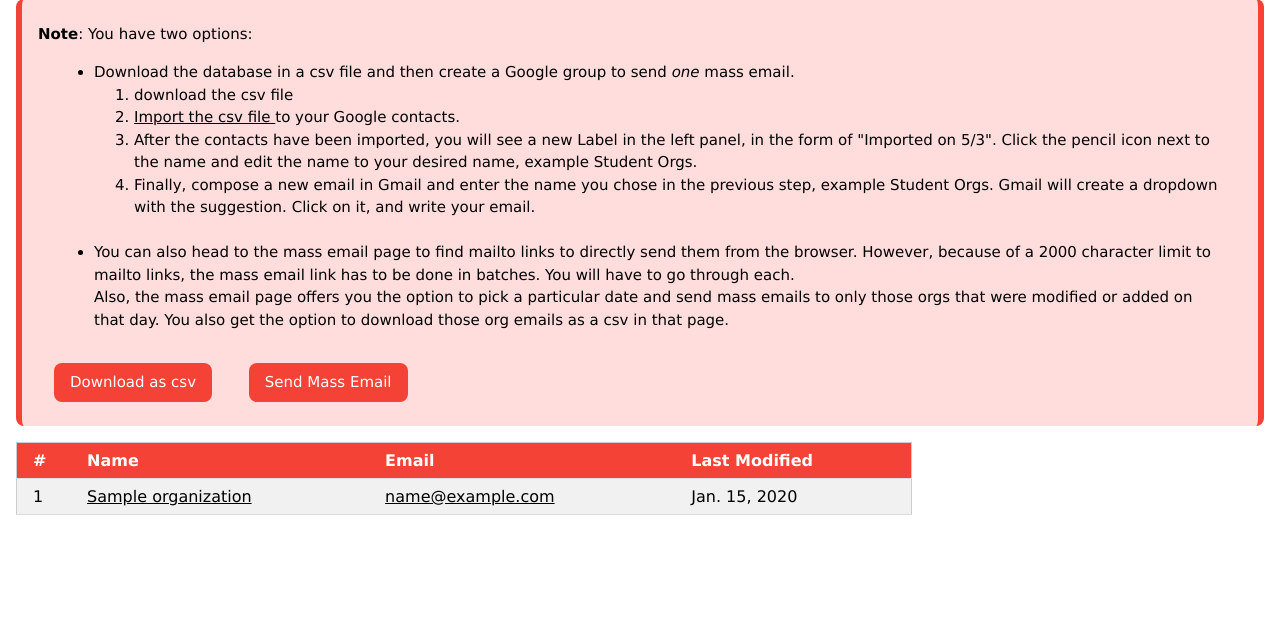
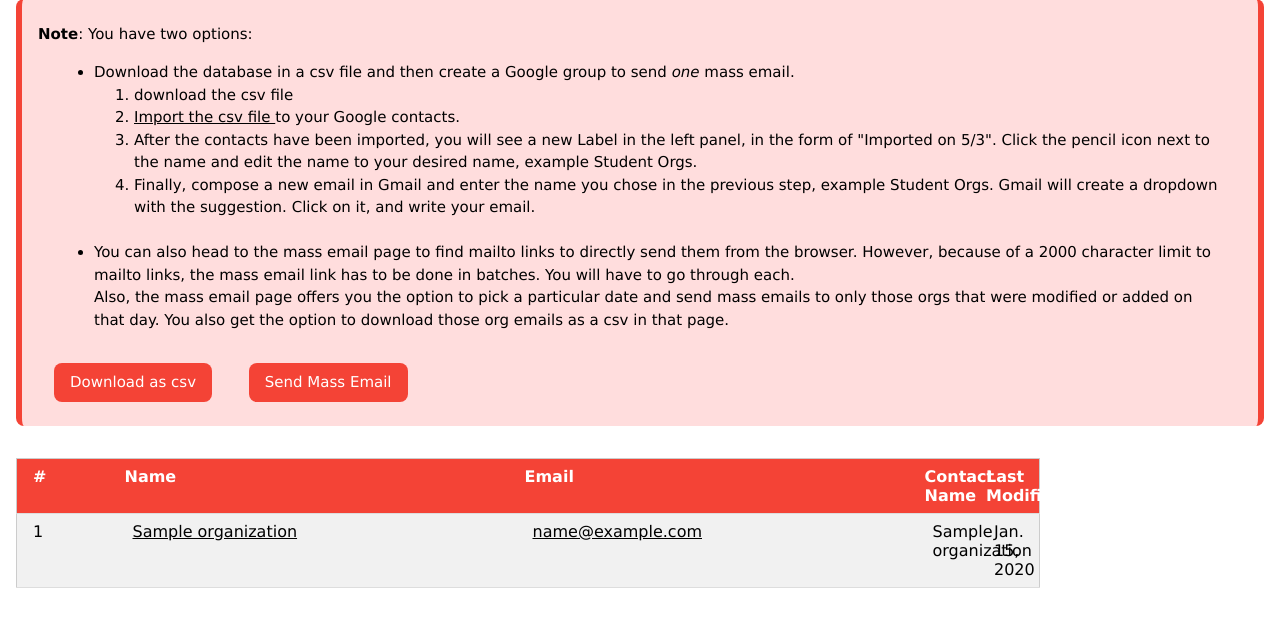
Before and after one commit to DeepBhat/TamuOrgsMails, a Django app: page / in a window 1280 px wide. Shown: the part 162-800 px from the top of the page. Run offline with Django 3.2, Linux system fonts and the light colour scheme; tables that the repository leaves empty hold one stand-in row (values such as "Sample post").

Commit message:
added more requirements

```diff
--- a/app/models.py
+++ b/app/models.py
@@ -8,7 +8,7 @@ class Organization(models.Model):
     org_page = URLField(unique=True)
     email = EmailField()
     date_modified = DateField(auto_now=True)
-    contact_name = CharField(max_length=100)
+    contact_name = CharField(max_length=100, default="")
 
     def __str__(self) -> str:
         return f"{self.name}: {self.email}"
--- a/app/templates/app/index.html
+++ b/app/templates/app/index.html
@@ -35,21 +35,24 @@
 </div>
 
 {% if orgs %}
-    <table class="w3-table-all w3-hoverable w3-border w3-margin w3-animate-opacity" style="width:70%;">
-        <tr class="w3-red">
-            <th> # </th>
-            <th> Name </th>
-            <th> Email </th>
-            <th> Last Modified </th>
-        </tr>
-
-        {% for org in orgs %}
-            <tr>
-                <td> {{ forloop.counter }} </td>
-                <td> <a href="{{ org.org_page }}"> {{ org.name }} </a> </td>
-                <td> <a href="mailto:{{ org.email }}"> {{ org.email }} </a> </td>
-                <td> {{ org.date_modified }} </a> </td>
+    <div class="w3-responsive">
+        <table class="w3-table-all w3-padding w3-hoverable w3-border w3-margin w3-animate-opacity" style="table-layout:fixed; width: 80%; ">
+            <tr class="w3-red w3-padding">
+                <th style="width:100px;"> # </th>
+                <th style="width:400px;"> Name </th>
+                <th style="width:400px;"> Email </th>
+                <th> Contact Name </th>
+                <th> Last Modified </th>
             </tr>
-        {% endfor %}
-    </table>
+            {% for org in orgs %}
+                <tr class="w3-padding">
+                    <td class="w3-padding"> {{ forloop.counter }} </td>
+                    <td class="w3-padding"> <a href="{{ org.org_page }}"> {{ org.name }} </a> </td>
+                    <td class="w3-padding"> <a href="mailto:{{ org.email }}"> {{ org.email }} </a> </td>
+                    <td class="w3-padding"> {{ org.contact_name }} </td>
+                    <td class="w3-padding"> {{ org.date_modified }} </td>
+                </tr>
+            {% endfor %}
+        </table>
+    </div>
 {% endif %}
--- a/app/views.py
+++ b/app/views.py
@@ -72,7 +72,7 @@ def update_database():
                         org = Organization.objects.get(name = name)
                         exists = True
                         # only update if it hasnt been updated in the past 30 days
-                        if (date.today() - org.date_modified).days <= 30:
+                        if (date.today() - org.date_modified).days < 30:
                             continue
                     except Organization.DoesNotExist:
                         exists = False
@@ -87,7 +87,8 @@ def update_database():
                         mail_address = mail_address[0][8:-1]
 
                         # extract public name
-
+                        link_soup = BeautifulSoup(response, features="lxml").get_text()
+                        public_name = re.findall(r'Public Contact Name:.*\n', link_soup)[0][20:-1]
 
                         # if mail address found, add or update the email and link
                         # depending on if it exists or not
@@ -98,14 +99,20 @@ def update_database():
                             if org.email != mail_address:
                                 org.email = mail_address
                                 dirty = True
+
                             if org.org_page != link:
                                 org.org_page = link
                                 dirty = True
+
+                            if org.contact_name != public_name:
+                                org.contact_name = public_name
+                                dirty = True
+
                             if dirty:
                                 print(f"Updating entry: {name}")
                         else:
                             # if org doesnt exist create it
-                            org = Organization(name = name, email = mail_address, org_page = link)
+                            org = Organization(name = name, email = mail_address, org_page = link, contact_name = public_name)
                             dirty = True
                             print(f"Adding new entry: {name}")
 
@@ -133,9 +140,9 @@ def download_csv(request, date=None):
     else:
         orgs = Organization.objects.all()
     #Header
-    writer.writerow(['Name', 'Email'])
+    writer.writerow(['Name', 'Email', 'Contact Name', 'Last Modified'])
     for org in orgs:
-        output.append([org.name, org.email])
+        output.append([org.name, org.email, org.contact_name, org.date_modified])
     #CSV Data
     writer.writerows(output)
     return response
```
Also changed, not shown: app/tests.py (+5 -28 lines), app/migrations/0003_auto_20210505_0419.py (added).
